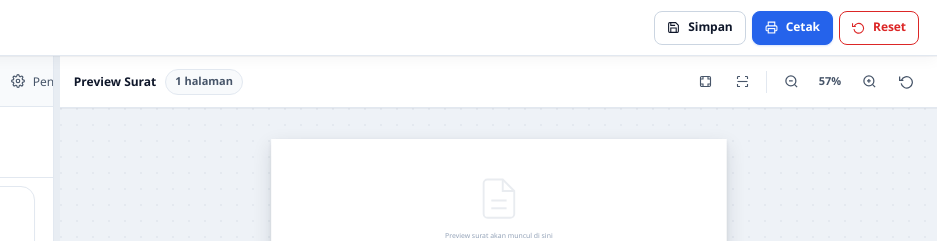
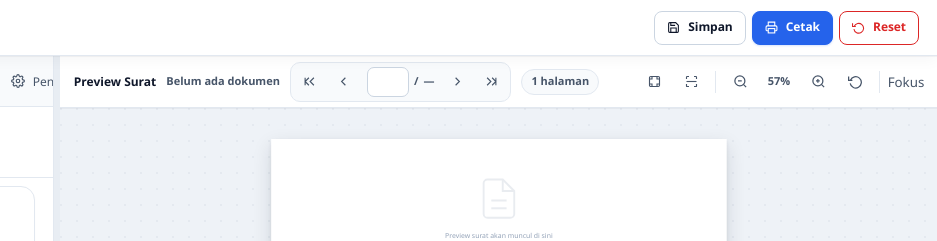
Before and after one commit to MTsNurulFalahTrs/GeneratorSurat, a plain HTML site: page index.html in a window 1280 px wide. Shown: the top 241 px of the page, 343-1280 px from the left. Drawn offline with Linux system fonts and the light colour scheme.

Commit message:
feat: integrate professional document viewer controls

```diff
--- a/index.html
+++ b/index.html
@@ -20,6 +20,7 @@
   <link rel="stylesheet" href="css/ui-modern.css" />
   <link rel="stylesheet" href="css/responsive.css" />
   <link rel="stylesheet" href="css/workflow.css" />
+  <link rel="stylesheet" href="css/document-viewer.css" />
   <link rel="stylesheet" href="css/print.css" />
 </head>
 <body>
@@ -183,6 +184,29 @@
         <div class="preview-toolbar">
           <div class="preview-toolbar__identity">
             <span class="preview-toolbar__label">Preview Surat</span>
+            <span id="viewer-template-label" class="viewer-template-label">Belum ada dokumen</span>
+
+            <div class="viewer-page-nav" role="group" aria-label="Navigasi halaman">
+              <button type="button" id="viewer-page-first" class="btn-icon viewer-document-control" title="Halaman pertama" aria-label="Halaman pertama">
+                <svg viewBox="0 0 24 24" fill="none" stroke="currentColor" stroke-width="1.8" aria-hidden="true"><path d="M11 6l-6 6 6 6M19 6l-6 6 6 6M5 6v12"/></svg>
+              </button>
+              <button type="button" id="viewer-page-prev" class="btn-icon viewer-document-control" title="Halaman sebelumnya" aria-label="Halaman sebelumnya">
+                <svg viewBox="0 0 24 24" fill="none" stroke="currentColor" stroke-width="1.8" aria-hidden="true"><path d="M15 18l-6-6 6-6"/></svg>
+              </button>
+              <label class="viewer-page-input-wrap">
+                <input id="viewer-page-current" class="viewer-page-input viewer-document-control" type="number" min="1" value="" inputmode="numeric" aria-label="Nomor halaman aktif" />
+                <span aria-hidden="true">/</span>
+                <span id="viewer-page-total">—</span>
+              </label>
+              <button type="button" id="viewer-page-next" class="btn-icon viewer-document-control" title="Halaman berikutnya" aria-label="Halaman berikutnya">
+                <svg viewBox="0 0 24 24" fill="none" stroke="currentColor" stroke-width="1.8" aria-hidden="true"><path d="M9 6l6 6-6 6"/></svg>
+              </button>
+              <button type="button" id="viewer-page-last" class="btn-icon viewer-document-control" title="Halaman terakhir" aria-label="Halaman terakhir">
+                <svg viewBox="0 0 24 24" fill="none" stroke="currentColor" stroke-width="1.8" aria-hidden="true"><path d="M13 6l6 6-6 6M5 6l6 6-6 6M19 6v12"/></svg>
+              </button>
+            </div>
+
+            <span id="viewer-page-status" class="viewer-page-status" aria-live="polite">Belum ada halaman</span>
             <span id="preview-page-info" class="preview-page-info" aria-live="polite">1 halaman</span>
           </div>
           <div class="preview-toolbar__actions">
@@ -202,6 +226,11 @@
             </button>
             <button id="btn-zoom-reset" class="btn-icon" title="Reset zoom" aria-label="Reset zoom">
               <svg viewBox="0 0 24 24" fill="none" stroke="currentColor" stroke-width="2" aria-hidden="true"><path d="M3.51 15a9 9 0 1 0 .49-4.95"/><polyline points="1,4 1,10 7,10"/></svg>
+            </button>
+            <span class="preview-toolbar__divider" aria-hidden="true"></span>
+            <button id="viewer-focus-toggle" class="btn-icon viewer-focus-toggle" title="Mode fokus preview" aria-label="Buka preview dalam mode fokus" aria-pressed="false">
+              <svg viewBox="0 0 24 24" fill="none" stroke="currentColor" stroke-width="1.8" aria-hidden="true"><path d="M8 3H5a2 2 0 0 0-2 2v3M16 3h3a2 2 0 0 1 2 2v3M21 16v3a2 2 0 0 1-2 2h-3M3 16v3a2 2 0 0 0 2 2h3"/></svg>
+              <span class="viewer-focus-label">Fokus</span>
             </button>
           </div>
         </div>
```
